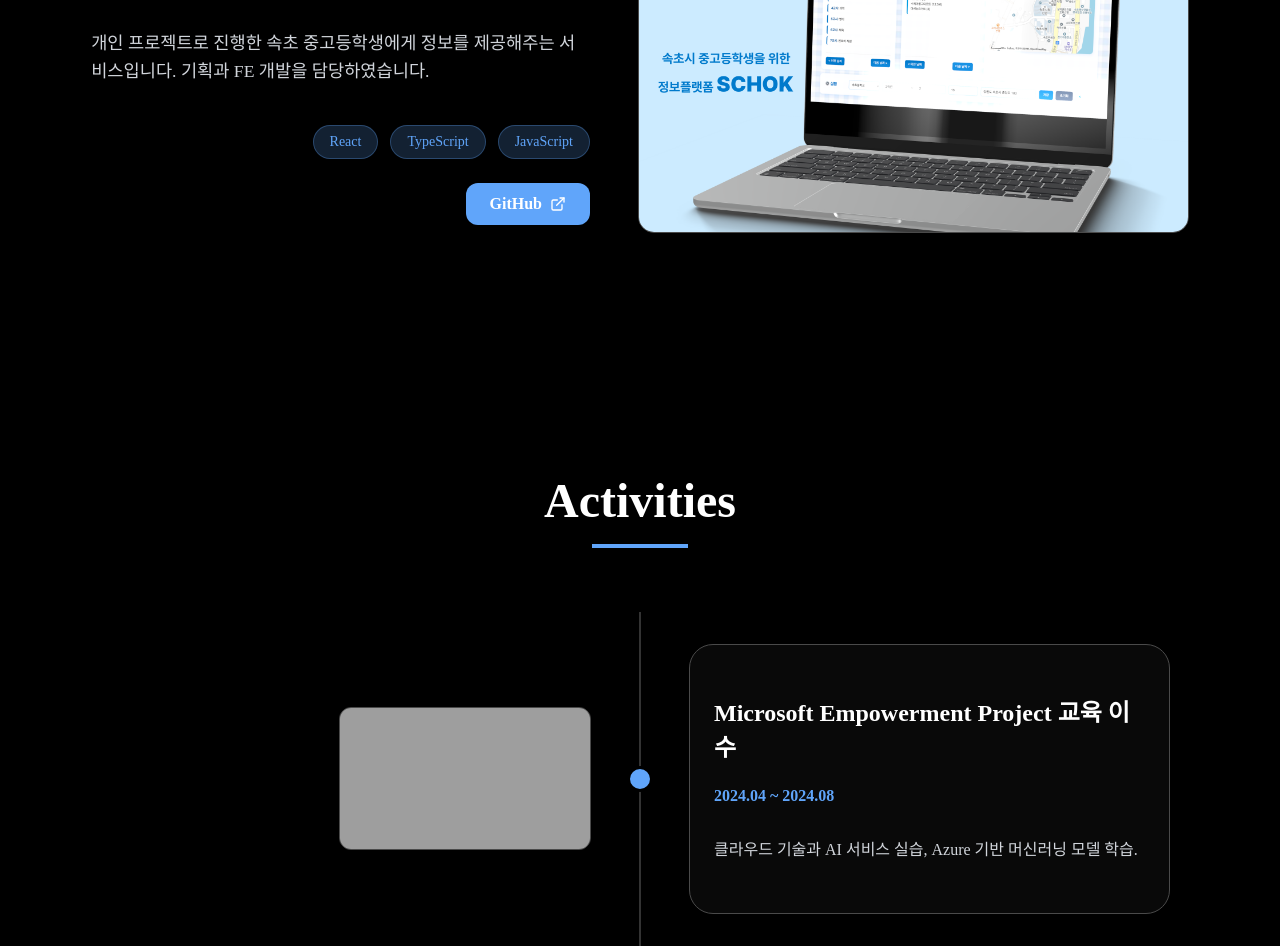
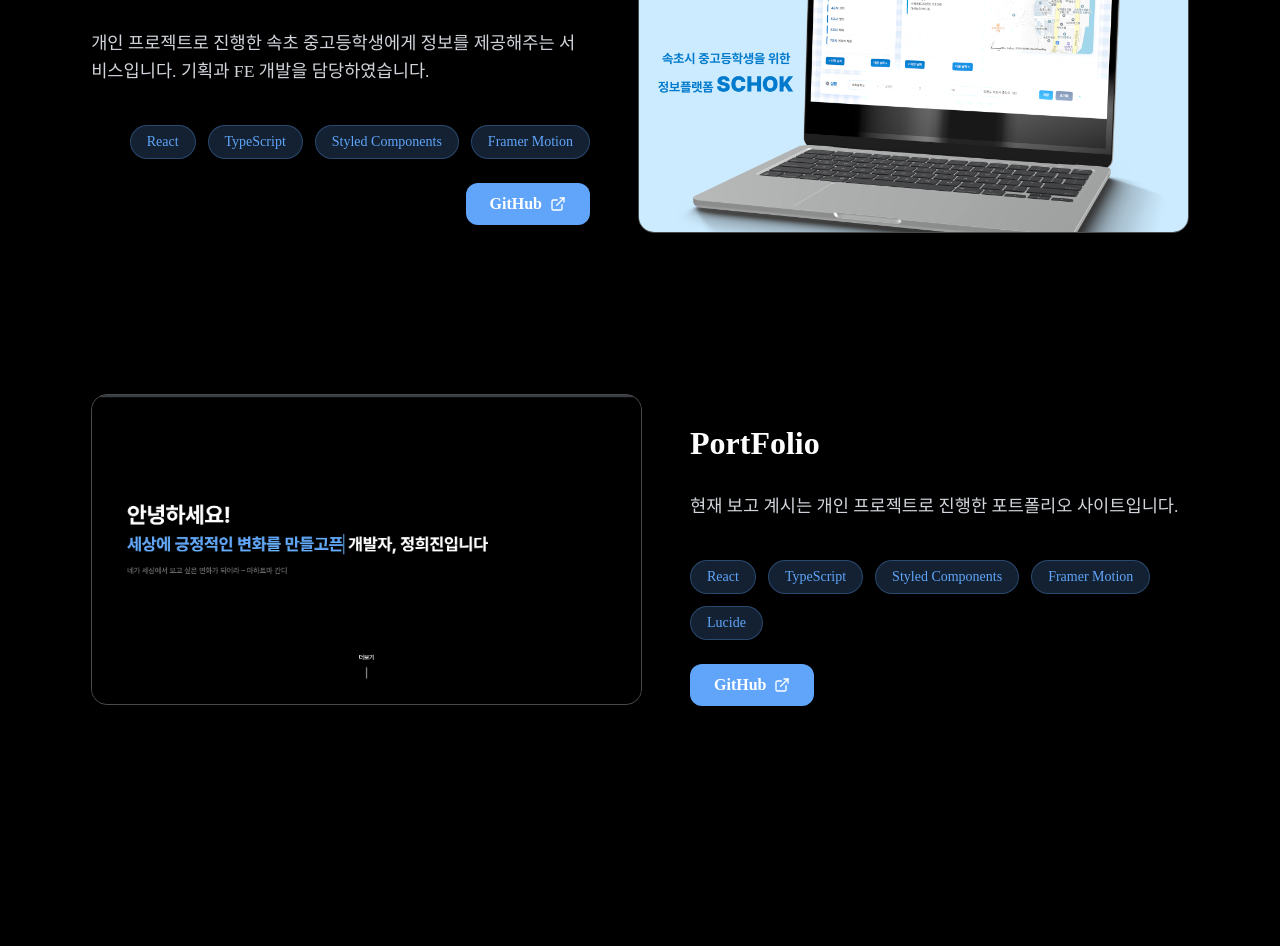
Before and after one commit to hjzhhhj/portfolio_v2, a React (Vite) app: page / in a window 1280 px wide. Shown: the part 4820-5766 px from the top of the page. Built offline with nearby package versions, Linux system fonts and the light colour scheme; grey boxes are pictures that could not be loaded.

Commit message:
마지막으로 프젝에 포폴 추가했긔

```diff
--- a/src/pages/Projects.tsx
+++ b/src/pages/Projects.tsx
@@ -227,9 +227,18 @@ const Projects = () => {
       id: 4,
       title: 'SCHOK',
       description: '개인 프로젝트로 진행한 속초 중고등학생에게 정보를 제공해주는 서비스입니다. 기획과 FE 개발을 담당하였습니다.',
-      tags: ['React', 'TypeScript', 'JavaScript'],
+      tags: ['React', 'TypeScript', 'Styled Components', 'Framer Motion'],
       image: '/Assets/pj4.png',
       github: 'https://github.com/hjzhhhj/SCHOK',
+      demo: null
+    },
+    {
+      id: 5,
+      title: 'PortFolio',
+      description: '현재 보고 계시는 개인 프로젝트로 진행한 포트폴리오 사이트입니다.',
+      tags: ['React', 'TypeScript', 'Styled Components', 'Framer Motion', 'Lucide'],
+      image: '/Assets/pj5.png',
+      github: 'https://github.com/hjzhhhj/Portfolio_v2',
       demo: null
     }
   ];
```
Also changed, not shown: public/Assets/pj5.png (added).
